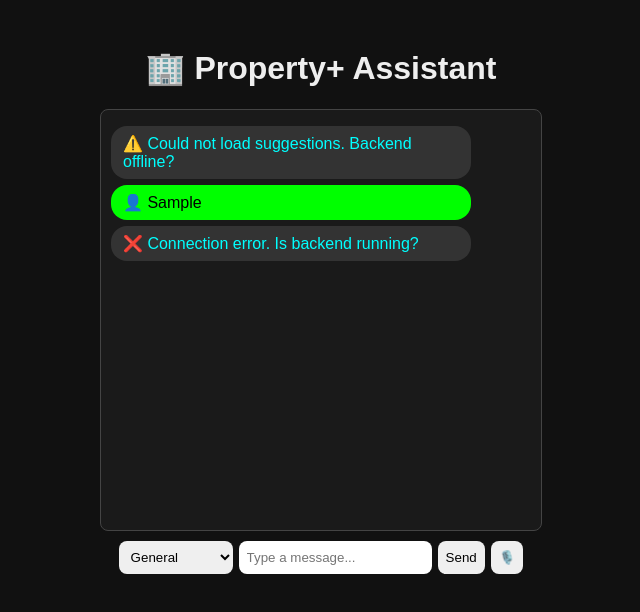
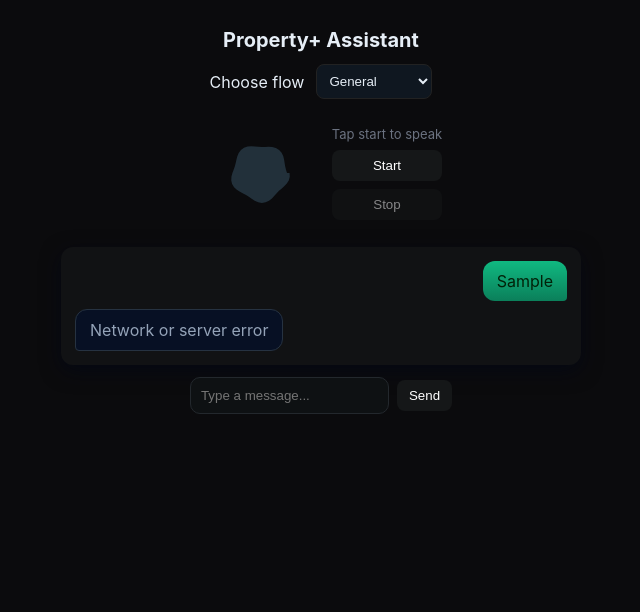
Before and after one commit to chetan10510/propertyplus-assistant, a website: page frontend/index.html in a window 1280 px wide. Both pictures are taken after typing "Sample" into the empty fields and a click on the button "Send". Shown: the whole page, without its empty margins (319-959 px from the left). Drawn offline with Linux system fonts and the light colour scheme; no server answers.

Commit message:
Final Property+ Assistant with voice orb integration

```diff
--- a/backend/server.js
+++ b/backend/server.js
@@ -55,4 +55,4 @@ app.post("/suggest", async (req,res)=>{
   }
 });
 
-app.listen(5000, ()=> console.log("✅ Backend at http://localhost:5000"));
+app.listen(5000, ()=> console.log("Backend at http://localhost:5000"));
--- a/frontend/app.js
+++ b/frontend/app.js
@@ -1,67 +1,74 @@
+const backendUrl = "http://localhost:5000";
 const chat = document.getElementById("chat");
-const msg = document.getElementById("msg");
-const flow = document.getElementById("flow");
-const send = document.getElementById("send");
-const mic = document.getElementById("mic");
+const input = document.getElementById("user-input");
+const sendBtn = document.getElementById("send");
+const flowSel = document.getElementById("flow");
 
-// 👉 Change this to your Render backend URL after deployment
-const API_URL = "https://propertyplus-backend.onrender.com";
-
-function addMessage(text, cls) {
-  const div = document.createElement("div");
-  div.className = "msg " + cls;
-  div.textContent = text;
-  chat.appendChild(div);
+function appendMessage(text, cls) {
+  const d = document.createElement("div");
+  d.className = "msg " + cls;
+  d.textContent = text;
+  chat.appendChild(d);
   chat.scrollTop = chat.scrollHeight;
 }
 
-async function sendMessage(m) {
-  if (!m) return;
-  addMessage("👤 " + m, "user");
-  msg.value = "";
+let inFlight = false;
+
+async function sendMessage(text) {
+  if (!text || inFlight) return;
+  inFlight = true;
+  sendBtn.disabled = true;
+
+  appendMessage(text, "user");
+  input.value = ""; // ✅ clear input right after sending
 
   try {
-    const res = await fetch(`${API_URL}/chat`, {
+    const res = await fetch(`${backendUrl}/chat`, {
       method: "POST",
       headers: { "Content-Type": "application/json" },
-      body: JSON.stringify({ message: m, flow: flow.value, sessionId: "demo" })
+      body: JSON.stringify({
+        message: text,
+        flow: flowSel.value,
+        sessionId: "demo",
+      }),
     });
 
-    const data = await res.json();
-    addMessage("🤖 " + (data.reply || "Error"), "bot");
-  } catch (err) {
-    addMessage("❌ Connection error. Is backend running?", "bot");
+    if (!res.ok) {
+      const err = await res.text();
+      appendMessage("Error: " + err, "bot");
+    } else {
+      const data = await res.json();
+      appendMessage(data.reply || "No response", "bot");
+    }
+  } catch (e) {
+    appendMessage("Network or server error", "bot");
+    console.error(e);
+  } finally {
+    inFlight = false;
+    sendBtn.disabled = false;
   }
 }
 
-send.onclick = () => sendMessage(msg.value);
-msg.addEventListener("keypress", e => {
-  if (e.key === "Enter") sendMessage(msg.value);
+sendBtn.addEventListener("click", () => sendMessage(input.value.trim()));
+
+input.addEventListener("keydown", (e) => {
+  if (e.key === "Enter") {
+    e.preventDefault();
+    sendMessage(input.value.trim());
+  }
 });
 
-window.onload = async () => {
+window.addEventListener("load", async () => {
   try {
-    const res = await fetch(`${API_URL}/suggest`, { method: "POST" });
-    const data = await res.json();
-    addMessage("💡 Suggestions:\n" + data.suggestions, "bot");
-  } catch (err) {
-    addMessage("⚠️ Could not load suggestions. Backend offline?", "bot");
+    const r = await fetch(`${backendUrl}/suggest`, { method: "POST" });
+    if (r.ok) {
+      const j = await r.json();
+      appendMessage(
+        j.suggestions || j.suggestions?.toString() || "No suggestions",
+        "bot"
+      );
+    }
+  } catch (e) {
+    console.warn("No suggestions available");
   }
-};
-
-// 🎤 Voice input
-let recognition;
-mic.onclick = () => {
-  const SR = window.SpeechRecognition || window.webkitSpeechRecognition;
-  if (!SR) {
-    alert("SpeechRecognition not supported");
-    return;
-  }
-  recognition = new SR();
-  recognition.lang = "en-IN";
-  recognition.onresult = (e) => {
-    msg.value = e.results[0][0].transcript;
-    sendMessage(msg.value);
-  };
-  recognition.start();
-};
+});
--- a/frontend/index.html
+++ b/frontend/index.html
@@ -1,15 +1,15 @@
 <!doctype html>
 <html lang="en">
 <head>
-  <meta charset="utf-8"/>
-  <title>🏢 Property+ Assistant</title>
-  <link rel="stylesheet" href="style.css"/>
+  <meta charset="utf-8" />
+  <title>Property+ Assistant</title>
+  <link rel="stylesheet" href="style.css" />
 </head>
 <body>
-  <h1>🏢 Property+ Assistant</h1>
-  <div id="chat"></div>
+  <h1>Property+ Assistant</h1>
 
-  <div class="controls">
+  <div class="top-row">
+    <label for="flow">Choose flow</label>
     <select id="flow">
       <option value="general">General</option>
       <option value="add_property">Add Property</option>
@@ -17,11 +17,26 @@
       <option value="end_of_day">End of Day</option>
       <option value="maintenance">Maintenance</option>
     </select>
-    <input id="msg" placeholder="Type a message..."/>
-    <button id="send">Send</button>
-    <button id="mic">🎙️</button>
   </div>
 
+  <div class="voice-area">
+    <canvas id="voiceOrb"></canvas>
+    <div class="voice-controls">
+      <div id="voiceStatus">Tap start to speak</div>
+      <button id="start-voice">Start</button>
+      <button id="stop-voice" disabled>Stop</button>
+    </div>
+  </div>
+
+  <div id="chat" aria-live="polite"></div>
+
+  <div class="controls">
+    <input id="user-input" placeholder="Type a message..." autocomplete="off" />
+    <button id="send">Send</button>
+  </div>
+
+  <script src="orb.js"></script>
+  <script src="voice.js"></script>
   <script src="app.js"></script>
 </body>
 </html>
--- /dev/null
+++ b/frontend/orb.js
@@ -0,0 +1,34 @@
+const orbCanvas = document.getElementById("voiceOrb");
+const ctx = orbCanvas.getContext("2d");
+function resize() {
+  orbCanvas.width = 120;
+  orbCanvas.height = 120;
+}
+resize();
+let t = 0;
+let listening = false;
+let volume = 0;
+function drawOrb(){
+  ctx.clearRect(0,0,orbCanvas.width,orbCanvas.height);
+  const cx = orbCanvas.width/2, cy = orbCanvas.height/2;
+  const base = listening ? 36 : 28;
+  const spikes = 50;
+  ctx.beginPath();
+  for(let i=0;i<=spikes;i++){
+    const theta = i*(Math.PI*2)/spikes;
+    const offset = Math.sin(i*0.6 + t)*(listening?6:2);
+    const react = listening ? volume*24 : 0;
+    const r = base + offset + react;
+    const x = cx + Math.cos(theta)*r;
+    const y = cy + Math.sin(theta)*r;
+    if(i===0) ctx.moveTo(x,y); else ctx.lineTo(x,y);
+  }
+  ctx.closePath();
+  ctx.fillStyle = listening ? "#d1d5db" : "#22303a";
+  ctx.fill();
+  t += 0.04;
+  requestAnimationFrame(drawOrb);
+}
+drawOrb();
+window.setListeningState = (s)=>{ listening = !!s; }
+window.updateVolume = (v)=>{ volume = Math.max(0, Math.min(1, v)); }
--- a/frontend/style.css
+++ b/frontend/style.css
@@ -1,7 +1,47 @@
-body { background:#111; color:#eee; font-family:sans-serif; display:flex; flex-direction:column; align-items:center; padding:20px;}
-#chat { width:420px; height:400px; overflow-y:auto; border:1px solid #444; border-radius:8px; padding:10px; background:#1a1a1a; margin-bottom:10px;}
-.msg { margin:6px 0; padding:8px 12px; border-radius:16px; max-width:80%; }
-.user { background:#0f0; color:#000; align-self:flex-end;}
-.bot { background:#333; color:#0ff; align-self:flex-start;}
-.controls { display:flex; gap:6px;}
-input,select,button { padding:8px; border-radius:8px; border:none;}
+:root{
+  --bg:#0b0b0d;
+  --panel:#111214;
+  --accent:#06b6d4;
+  --user:#10b981;
+  --assistant:#94a3b8;
+  --muted:#6b7280;
+}
+*{box-sizing:border-box}
+body{
+  margin:0;
+  min-height:100vh;
+  background:var(--bg);
+  color:#e6eef6;
+  font-family:Inter,system-ui,Segoe UI,Arial;
+  display:flex;
+  flex-direction:column;
+  align-items:center;
+  padding:28px;
+}
+h1{margin:0 0 12px 0;font-size:20px}
+.top-row{display:flex;gap:12px;align-items:center;margin-bottom:14px}
+#flow{padding:8px;border-radius:8px;border:1px solid #222;background:#0f1720;color:#e6eef6}
+.voice-area{display:flex;gap:12px;align-items:center;margin-bottom:14px}
+#voiceOrb{width:120px;height:120px;border-radius:999px;background:transparent}
+.voice-controls{display:flex;flex-direction:column;gap:8px}
+#voiceStatus{font-size:13px;color:var(--muted)}
+button{background:#151718;color:#fff;border:none;padding:8px 12px;border-radius:8px;cursor:pointer}
+button:disabled{opacity:0.5;cursor:not-allowed}
+#chat{
+  width:520px;
+  max-height:420px;
+  overflow:auto;
+  border-radius:12px;
+  background:var(--panel);
+  padding:14px;
+  display:flex;
+  flex-direction:column;
+  gap:8px;
+  margin-bottom:12px;
+  box-shadow:0 6px 20px rgba(2,6,23,0.6);
+}
+.msg{max-width:82%;padding:10px 14px;border-radius:12px;white-space:pre-wrap}
+.user{align-self:flex-end;background:linear-gradient(180deg,var(--user),#0b7f5a);color:#022108;border-bottom-right-radius:4px}
+.bot{align-self:flex-start;background:#071024;border:1px solid #263241;color:var(--assistant);border-bottom-left-radius:4px}
+.controls{display:flex;gap:8px;align-items:center}
+#user-input{flex:1;padding:10px;border-radius:10px;border:1px solid #23282d;background:#0e1113;color:#e6eef6}
--- /dev/null
+++ b/frontend/voice.js
@@ -0,0 +1,81 @@
+const startBtn = document.getElementById("start-voice");
+const stopBtn = document.getElementById("stop-voice");
+const voiceStatus = document.getElementById("voiceStatus");
+let recognition = null;
+let audioCtx = null;
+let micStream = null;
+let analyser = null;
+
+function initRecognition(){
+  const SR = window.SpeechRecognition || window.webkitSpeechRecognition;
+  if(!SR) return null;
+  const r = new SR();
+  r.continuous = true;
+  r.interimResults = true;
+  r.lang = "en-IN";
+  r.onstart = ()=>{ voiceStatus.textContent = "Listening..."; window.setListeningState(true); };
+  r.onend = ()=>{ voiceStatus.textContent = "Stopped"; window.setListeningState(false); };
+  r.onerror = (e)=>{ voiceStatus.textContent = "Error: " + (e.error || "unknown"); window.setListeningState(false); };
+  r.onresult = (e)=>{
+    let interim = "";
+    let final = "";
+    for(let i=e.resultIndex;i<e.results.length;i++){
+      const t = e.results[i][0].transcript;
+      if(e.results[i].isFinal) final += t.trim() + " ";
+      else interim += t;
+    }
+    const input = document.getElementById("user-input");
+    if(final) {
+      input.value = final.trim();
+      document.getElementById("send").click();
+    } else {
+      input.value = interim || input.value;
+    }
+  };
+  return r;
+}
+
+async function startMicVolume(){
+  try {
+    audioCtx = new (window.AudioContext || window.webkitAudioContext)();
+    micStream = await navigator.mediaDevices.getUserMedia({ audio:true });
+    const src = audioCtx.createMediaStreamSource(micStream);
+    analyser = audioCtx.createAnalyser();
+    analyser.fftSize = 256;
+    src.connect(analyser);
+    const buf = new Uint8Array(analyser.frequencyBinCount);
+    function tick(){
+      analyser.getByteFrequencyData(buf);
+      let s = 0;
+      for(let i=0;i<buf.length;i++) s += buf[i];
+      const avg = s / buf.length;
+      window.updateVolume(avg/255);
+      if(audioCtx) requestAnimationFrame(tick);
+    }
+    tick();
+  } catch(e){
+    console.warn("Mic error",e);
+  }
+}
+
+function stopMicVolume(){
+  if(micStream) micStream.getTracks().forEach(t=>t.stop());
+  if(audioCtx) audioCtx.close();
+  micStream=null; audioCtx=null; analyser=null;
+  window.updateVolume(0);
+}
+
+startBtn.addEventListener("click", async ()=>{
+  recognition = initRecognition();
+  if(recognition) recognition.start();
+  await startMicVolume();
+  startBtn.disabled = true;
+  stopBtn.disabled = false;
+});
+
+stopBtn.addEventListener("click", ()=>{
+  if(recognition) recognition.stop();
+  stopMicVolume();
+  startBtn.disabled = false;
+  stopBtn.disabled = true;
+});
```
